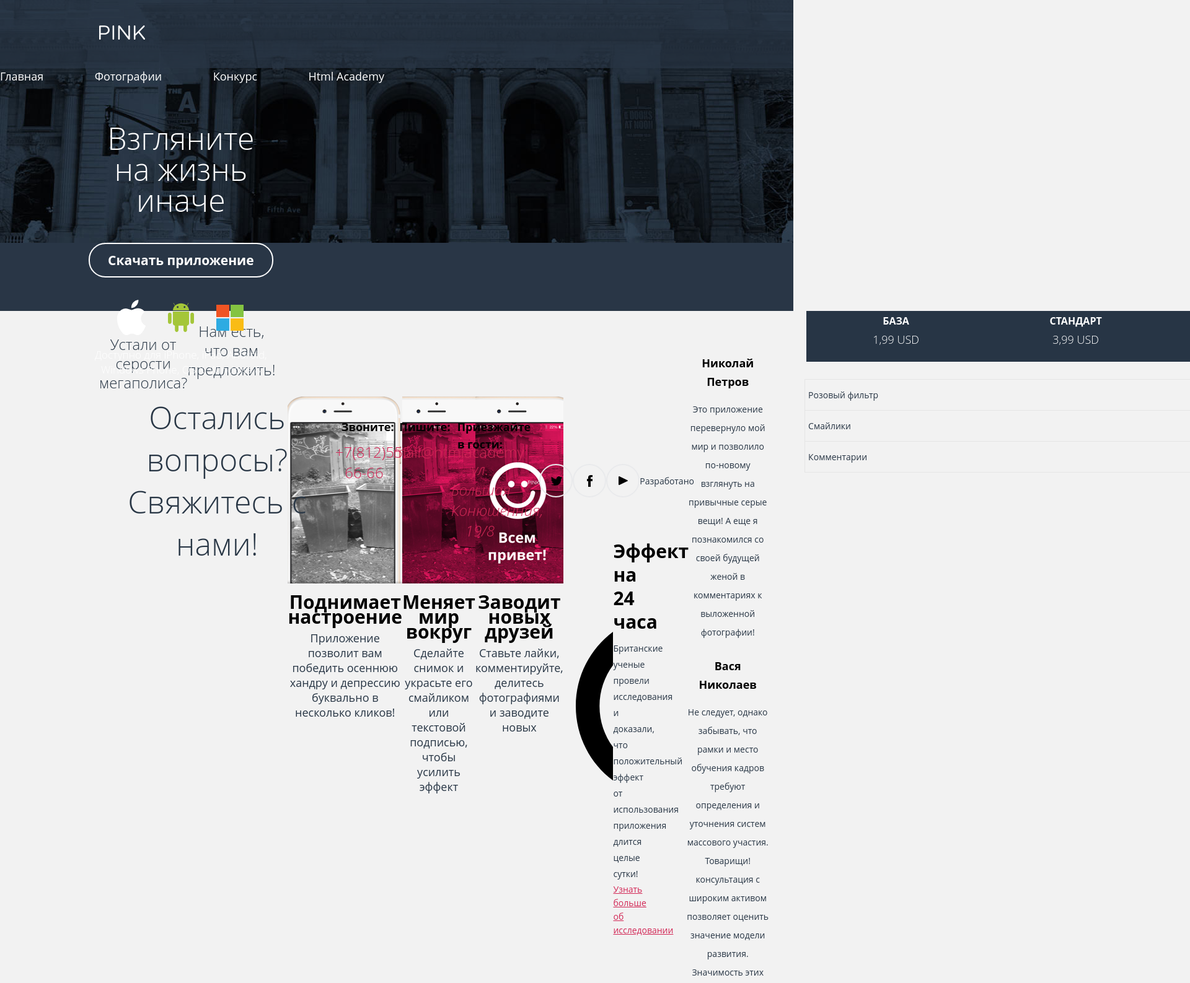
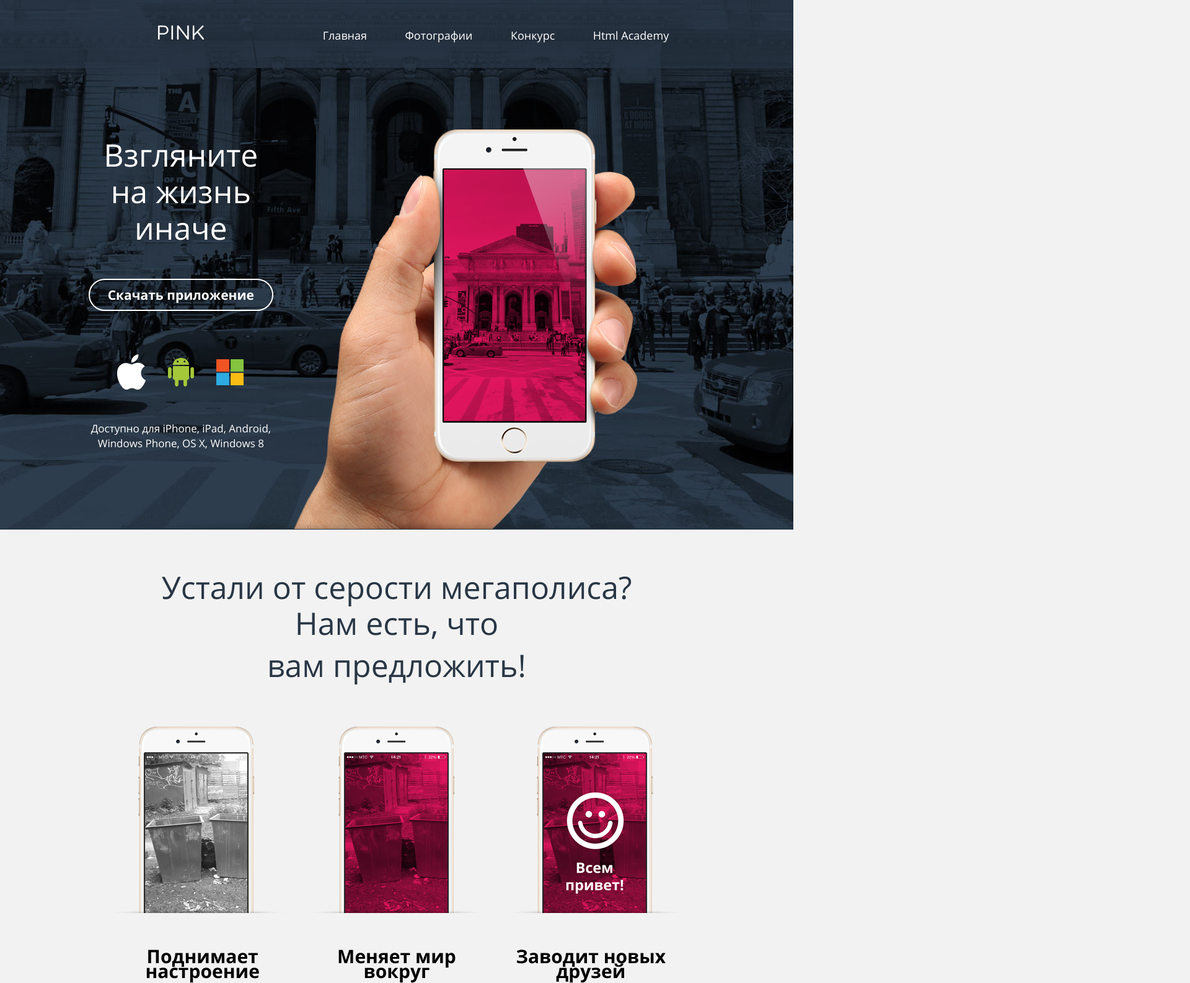
Before and after one commit to ar78ilnik/272055-pink-1, a website: page source/index.html in a window 1280 px wide. Shown: the top 1587 px of the page at 62% size, 1920 px wide, since content can reach past the window. Drawn offline with nearby package versions, Linux system fonts and the light colour scheme; files that its build step writes are made by us from their sources; files whose address does not match are found by name; a web font is replaced by a local one.

Commit message:
Change numbre 3

```diff
--- a/source/index.html
+++ b/source/index.html
@@ -7,18 +7,17 @@
     <title>HTML Academy: Пинк</title>
   </head>
   <body class="body">
-  <header class="header">
+  <header class="header header_index">
     <div class="header-menu">
       <div class="top-menu">
-        <div class="wrapper wrapper_header">
-          <div class="logo-box">
+        <div class="menu-container wrapper_desktop">
+          <div class="logo-box wrapper wrapper_until-desk">
             <a class="logo-box__link" href="index.html">
               <img class="logo-box__link" src="../img/logo-pink-white-mobile.svg" alt="Логотип Pink">
             </a>
             <button class="logo-box__toggle" type="button">
               Открыть меню
             </button>
-          </div>
           </div>
           <nav class="main-nav">
               <ul class="main-nav__list">
@@ -38,7 +37,8 @@
           </nav>
       </div>
     </div>
-    <div class="wrapper wrapper_header">
+  </div>
+    <div class="wrapper">
     <div class="header-apps">
       <span class="header-apps__slogan">
         Взгляните<br>на жизнь<br>иначе
@@ -56,8 +56,10 @@
   </header>
   <main class="main wrapper">
     <h1 class="visually-hiden">Pink - приложение для публикаций фотографий</h1>
-    <h2 class="main__slogan">Устали от серости мегаполиса?</h2>
-    <h2 class="main__slogan main__slogan_two">Нам есть, что вам предложить!</h2>
+    <div class="main__slogan">
+      <h2 class="main__slogan-item main__slogan-item_one">Устали от серости мегаполиса?</h2>
+      <h2 class="main__slogan-item main__slogan-item_two">Нам есть, что вам предложить!</h2>
+    </div>
     <section class="promo wrapper">
       <h3 class="visually-hiden">
         Блок преимуществ приложения Pink
@@ -92,8 +94,7 @@
         </article>
         <a class="effect__link" href="#">Узнать больше об исследовании</a>
       </div>
-      <div class="effect__bg">
-      </div>
+      <div class="effect__bg"></div>
     </section>
     <section class="reviews">
       <h3 class="visually-hiden">
--- a/source/less/effect/effect.less
+++ b/source/less/effect/effect.less
@@ -44,6 +44,12 @@
 @media screen and (min-width: 1200px) {
   .effect {
     width: 960px;
-    padding-top: 300px;
+    padding-top: 260px;
+  }
+  .effect__container {
+    width: 526px;
+  }
+  .effect__bg {
+    width: 360px;
   }
 }
--- a/source/less/footer/footer.less
+++ b/source/less/footer/footer.less
@@ -29,6 +29,7 @@
   .footer {
     height: 128px;
     display: flex;
+    flex-direction: column;
     justify-content: space-around;
     align-items: center;
   }
@@ -37,7 +38,6 @@
   }
   .footer__main {
     display: flex;
-    flex-direction: row;
     flex-wrap: wrap;
   }
   .footer__contact {
@@ -52,6 +52,15 @@
   .footer__h2 {
     font-size: 50px;
   }
+  .footer__contact:nth-child(0) {
+    order: 0;
+  }
+  .footer__contact:nth-child(1) {
+    order: 2;
+  }
+  .footer__contact:nth-child(2) {
+    order: 1;
+  }
   .footer__contact {
     width: 30%;
   }
--- a/source/less/header-apps/header-apps.less
+++ b/source/less/header-apps/header-apps.less
@@ -61,7 +61,7 @@
 @media screen and (min-width: 660px) {
   .header-apps {
     position: absolute;
-    top: 92px;
+    top: 350px;
     left: 20px;
     width: 300px;
     padding-top: 106px;
@@ -77,22 +77,35 @@
   }
   .header-apps__button {
     margin-top: 28px;
+    padding: 12px 45px;
+  }
+  .header-apps__links {
+    margin-top: 47px;
   }
   .header-apps__publi {
     font-size: 17px;
+    margin: 33px auto 29px auto;
   }
 }
 
 @media screen and (min-width: 1200px) {
   .header-apps {
     left: 11.0833%;
+    top: 115px;
   }
   .header-apps__slogan {
     font-size: 50px;
+    line-height: 59px;
   }
   .header-apps__button {
-    margin-top: 44px;
+    margin-top: 52px;
     font-size: 21px;
-    padding: 12px 29px;
+    padding: 10px 29px;
+  }
+  .header-apps__links {
+    margin-top: 70px;
+  }
+  .header-apps__publi {
+    margin: 51px auto 29px auto;
   }
 }
--- a/source/less/header-menu/header-menu.less
+++ b/source/less/header-menu/header-menu.less
@@ -5,30 +5,29 @@
   background-image: url("../img/iphone-hand-mobile@1x.png"), url("../img/bg-back-mobile@1x.jpg");
   background-repeat: no-repeat;
   background-position: left bottom, center bottom;
-  &_photo {
-    height: 497px;
+  &_noindex {
+    height: 500px;
     background-image: url("../img/bg-back-mobile@1x.jpg");
   }
 }
 
 @media screen and (min-width: 660px) {
   .header-menu {
-    height: 730px;
+    height: 986px;
     background-image: url("../img/iphone-hand-tablet@1x.png"), url("../img/bg-back-tablet@1x.jpg");
-    background-position: 88.758% bottom, center bottom;
-    &_photo {
-      height: 694px;
-      background-image: url("../img/bg-back-tablet@1x.jpg");
-      background-position: center top;
-    }
+    background-position: 49.758% bottom, center bottom;
+  }
+  .header-menu_noindex {
+    height: 693px;
+    background-image: url("../img/bg-back-tablet@1x.jpg");
   }
 }
 
 @media screen and (min-width: 1200px) {
   .header-menu {
-    height: 392px;
-    background-image: url("../img/bg-back-desktop@1x.jpg");
+    height: 855px;
+    background-image: url("../img/iphone-hand-desktop@1x.png"), url("../img/bg-back-desktop@1x.jpg");
     background-repeat: no-repeat;
-    background-position: center top;
+    background-position: 145px 209px, center top;
   }
 }
--- a/source/less/header/header.less
+++ b/source/less/header/header.less
@@ -10,7 +10,11 @@
   font-weight: 200;
   text-align: center;
   width: 80%;
-  margin: 281px auto 0;
+  margin: 0 auto;
+  padding-top: 25px;
+  &_photo {
+    padding-top: 25px;
+  }
 }
 
 @media screen and (min-width: 660px) {
@@ -28,6 +32,9 @@
 }
 
 @media screen and (min-width: 1200px) {
+  .header {
+    height: auto;
+  }
   .header_photo {
     height: 392px;
   }
--- a/source/less/logo-box/logo-box.less
+++ b/source/less/logo-box/logo-box.less
@@ -6,10 +6,6 @@
   display: flex;
   justify-content: space-between;
   align-items: center;
-  &_photo {
-    height: auto;
-    margin-bottom: 36px;
-  }
 }
 .logo-box__toggle {
   font-size: 0;
@@ -22,7 +18,7 @@
 
 @media screen and (min-width: 660px) {
   .logo-box {
-    flex-basis: 150px;
+    width: 150px;
     &_photo {
       margin: 0;
     }
@@ -31,7 +27,8 @@
 
 @media screen and (min-width: 1200px) {
   .logo-box {
-    width: 148px;
+    width: 150px;
+    height: 24px;
   }
   .logo-box__toggle {
     display: none;
--- a/source/less/main-nav/main-nav.less
+++ b/source/less/main-nav/main-nav.less
@@ -38,7 +38,7 @@
   .main-nav__list {
     padding: 0;
     display: flex;
-    justify-content: space-between;
+    justify-content: space-around;
   }
   .main-nav__item {
     background-color: transparent;
@@ -46,9 +46,10 @@
   }
   .main-nav__link {
     display: inline;
+    font-size: 18px;
     line-height: 18px;
     font-weight: 400;
-    padding: 0;
+    padding: 37px 0 37px 0;
     background-color: transparent;
   }
 }
--- a/source/less/main/main.less
+++ b/source/less/main/main.less
@@ -7,15 +7,20 @@
   display: none;
 }
 .main__slogan {
-  display: block;
+  text-align: center;
+  margin: 44px 0 48px 0;
+  &_photo {
+    font-size: 14px;
+    line-height: 30px;
+    color: #283645;
+  }
+}
+.main__slogan-item {
   font-size: 24px;
-  line-height: 31px;
   color: #283645;
   font-weight: 300;
-  text-align: center;
-  padding: 38px 0 8px;
-  &_two {
-    padding-top: 17px;
+  &_one {
+    margin-bottom: 26px;
   }
 }
 .main-container__article {
@@ -46,6 +51,22 @@
 }
 
 @media screen and (min-width: 660px) {
+  .main__slogan {
+    text-align: center;
+    margin-top: 44px;
+  }
+  .main__slogan-item {
+    display: block;
+    font-size: 40px;
+    &_one {
+      margin-bottom: -6px;
+    }
+    &_two {
+      display: block;
+      width: 334px;
+      margin: 0 auto;
+    }
+  }
   .main__promo_photo {
     font-size: 18px;
     line-height: 30px;
@@ -55,6 +76,20 @@
 }
 
 @media screen and (min-width: 1200px) {
+  .main__slogan {
+    margin: 0;
+  }
+  .main__slogan-item {
+    font-size: 50px;
+    font-weight: 300;
+    &_one {
+      margin: 59px auto 0 auto;
+    }
+    &_two {
+      width: 434px;
+      margin-top: -10px;
+    }
+  }
   .main__promo_photo {
     width: 576px;
   }
--- /dev/null
+++ b/source/less/menu-container/menu-container.less
@@ -0,0 +1,19 @@
+/*menu-container/menu-container.less*/
+
+.menu-container {
+  height: 70px;
+}
+
+@media screen and (min-width: 660px) {
+  .menu-container {
+    height: 110px;
+  }
+}
+
+@media screen and (min-width: 1200px) {
+  .menu-container {
+    display: flex;
+    align-items: center;
+    justify-content: space-around;
+  }
+}
--- a/source/less/photo-controls/photo-controls.less
+++ b/source/less/photo-controls/photo-controls.less
@@ -95,7 +95,7 @@
     display: block;
     color: #dddfe0;
     border: 3px solid #dddfe0;
-    padding: 15px 94px;
+    padding: 15px 104px;
     border-radius: 30px;
   }
   &_cancel:hover {
--- a/source/less/promo-bg/promo-bg.less
+++ b/source/less/promo-bg/promo-bg.less
@@ -1,3 +1,5 @@
+/*promo-bg/promo-bg.;ess*/
+
 @media screen and (min-width: 660px) {
   .promo-bg {
     width: 50%;
@@ -5,7 +7,7 @@
     order: -1;
     background-image: url("../img/iphone-screen-3-tablet@1x.png");
     background-repeat: no-repeat;
-    background-position: left bottom;
+    background-position: 0 40px;
   }
 }
 
--- a/source/less/promo-container/promo-container.less
+++ b/source/less/promo-container/promo-container.less
@@ -1,3 +1,5 @@
+/*promo-container/promo-container.less*/
+
 .promo-container {
   padding-top: 105px;
   &::after {
@@ -32,10 +34,14 @@
 @media screen and (min-width: 660px) {
   .promo-container {
     width: 50%;
-    margin-top: 58px;
+    margin-top: 7px;
+    &::after {
+      display: none;
+    }
   }
   .promo-container__article {
     text-align: left;
+    margin: 0 auto 31px;
   }
 }
 
@@ -45,34 +51,33 @@
     display: flex;
     flex-direction: row;
     justify-content: space-between;
-    height: 200px;
-    margin-top: 33px;
+    padding: 0;
   }
   .promo-container__article {
-    height: 320px;
+    height: 359px;
     flex-basis: 30%;
     text-align: center;
     &_1 {
       background-image: url("../img/iphone-screen-1-desktop@1x.png");
       background-repeat: no-repeat;
-      background-position: center top;
+      background-position: -12px 58px;
     }
     &_2 {
       background-image: url("../img/iphone-screen-2-desktop@1x.png");
       background-repeat: no-repeat;
-      background-position: center top;
+      background-position: -2px 58px;
     }
     &_3 {
       background-image: url("../img/iphone-screen-3-desktop@1x.png");
       background-repeat: no-repeat;
-      background-position: center top;
+      background-position: 5px 58px;
     }
   }
   .promo-container__h3 {
     font-size: 30px;
     font-weight: 700;
     color: #000000;
-    padding-top: 320px;
+    padding-top: 417px;
     margin-bottom: 10px;
   }
   .promo-container__body {
--- a/source/less/promo/promo.less
+++ b/source/less/promo/promo.less
@@ -1,9 +1,14 @@
+/*promo/promo.less*/
+
 .promo {
   padding: 0 20px;
 }
 @media screen and (min-width: 660px) {
 .promo {
+  padding: 0;
   display: flex;
   flex-direction: row;
+  justify-content: space-around;
+  margin-bottom: 31px;
   }
 }
--- a/source/less/reviews/reviews.less
+++ b/source/less/reviews/reviews.less
@@ -45,3 +45,9 @@
 .reviews__toggle {
   display: none;
 }
+
+@media screen and (min-width: 660px) {
+  .reviews {
+    padding: 23px 6%;
+  }
+}
--- a/source/less/style.less
+++ b/source/less/style.less
@@ -6,10 +6,10 @@
 @import "scafolding/visually-hiden";
 @import "header/header.less";
 @import "header-menu/header-menu.less";
+@import "menu-container/menu-container.less";
 @import "header-apps/header-apps.less";
 @import "site-list/site-list.less";
 @import "top-menu/top-menu.less";
-/*@import "menu/menu.less";*/
 @import "main/main.less";
 @import "promo/promo.less";
 @import "promo-bg/promo-bg.less";
--- a/source/less/wrapper/wrapper.less
+++ b/source/less/wrapper/wrapper.less
@@ -1,27 +1,32 @@
 /*wrapper/wrapper.less*/
 
 .wrapper {
-    width: 87.5%;
-    margin: 0 auto;
+  width: 87.5%;
+  margin: 0 auto;
 }
-.wrapper_header {
+/*.wrapper__header {
   display: flex;
   flex-direction: column;
   justify-content: space-between;
   align-items: center;
-}
+  height: 110px;
+}*/
 
 @media screen and (min-width: 660px) {
   .wrapper {
-    width: 93.9393%;
+    width: 620px;
   }
 }
 
 @media screen and (min-width: 1200px) {
   .wrapper {
-    display: flex;
-    flex-direction: row;
-    width: 960px;
-    height: 110px;
+    width: 940px;
+    &_until-desk {
+      width: 150px;
+    }
+    &_desktop {
+      width: 940px;
+      margin: 0 auto;
+    }
   }
 }
```
Also changed, not shown: source/form.html (+23 -23 lines), source/photo.html (+6 -6 lines), source/less/revies.less (deleted).
